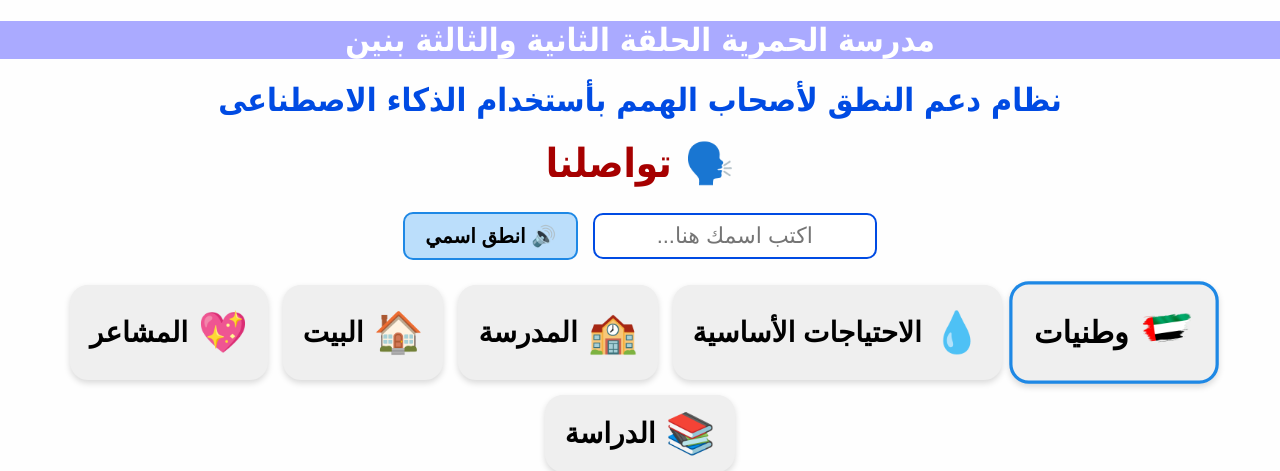
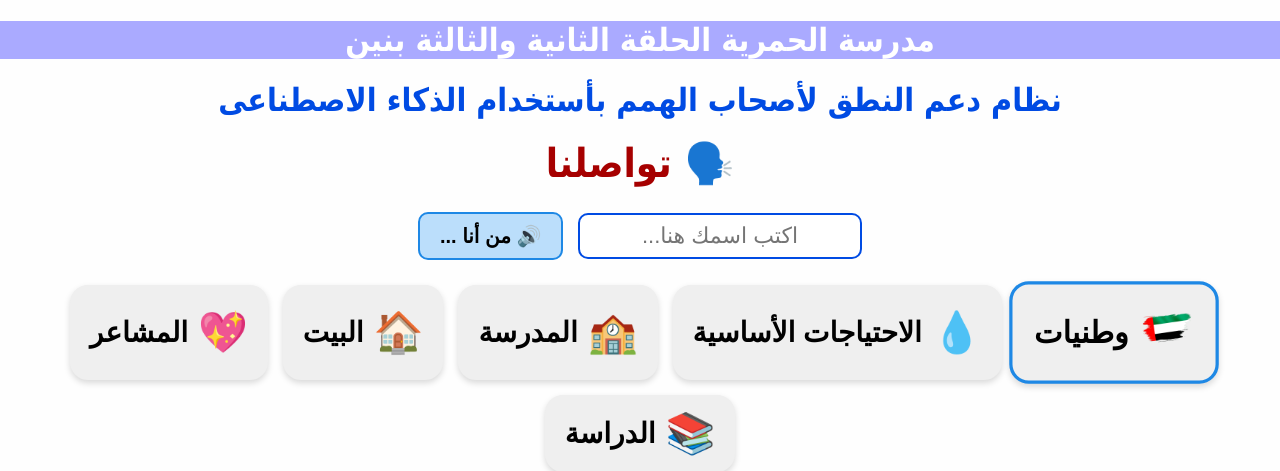
Before and after one commit to clientbota123-wael/tawasolna, a Flask app: page / in a window 1280 px wide. Shown: the top 471 px of the page. Run offline with Flask 3, Linux system fonts and the light colour scheme.

Commit message:
index.html

```diff
--- a/templates/index.html
+++ b/templates/index.html
@@ -23,7 +23,7 @@
   <button id="btn-say-name"
           class="control-btn primary"
           style="font-size:20px; padding:10px 20px; margin-right:10px;">
-          🔊 انطق اسمي
+          🔊 من أنا ...
   </button>
 </section>
   <nav class="tabs" id="category-tabs"></nav>
```
